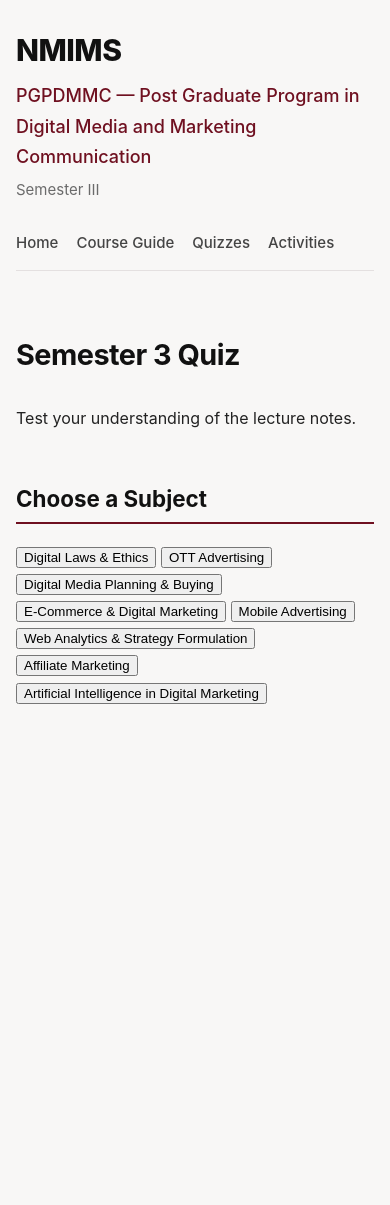
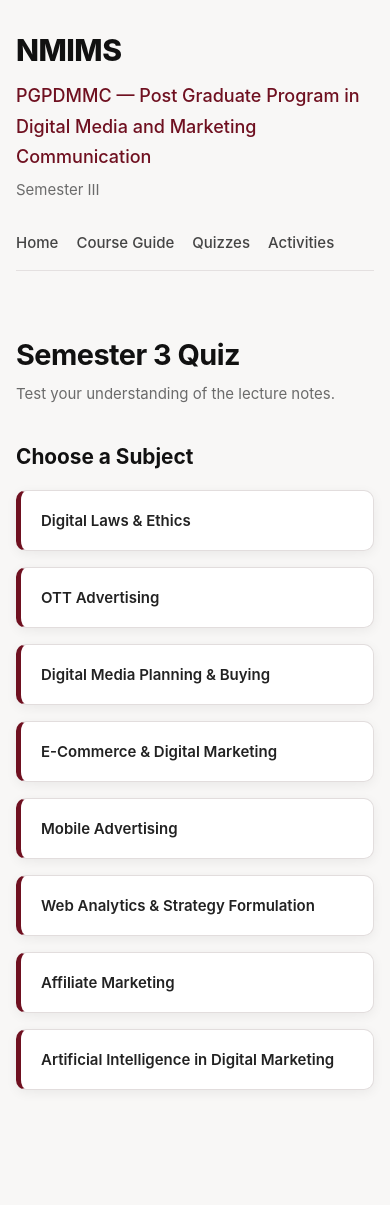
Before and after one commit to raochintanika/NMIMS-DMMC-SEM-3-Notes, a Jekyll site: the page quiz.html, which Jekyll copies as it is, in a window 390 px wide. Built offline with Jekyll 4.4.1, drawn with Linux system fonts in a browser that asks for light colours; before the commit the page ends 900 px from its top, so only the background shows below that.

Commit message:
commit style

```diff
--- a/assets/style.css
+++ b/assets/style.css
@@ -520,3 +520,297 @@
       grid-template-columns: 1fr;
     }
   }
+
+  /* =========================================
+     Quiz Page (quiz.html)
+     ========================================= */
+
+  /* ---------- Quiz Header ---------- */
+
+  .quiz-header {
+    margin-bottom: 36px;
+  }
+
+  .quiz-header h1 {
+    margin: 0 0 8px;
+  }
+
+  .quiz-header p {
+    color: var(--muted);
+    font-size: 15px;
+    margin: 0;
+  }
+
+  /* ---------- Subject Selection ---------- */
+
+  #subjectSelection h2 {
+    font-size: 1.3rem;
+    margin-top: 0;
+    margin-bottom: 20px;
+    padding-bottom: 0;
+    border-bottom: none;
+    color: var(--black);
+  }
+
+  .quiz-subjects {
+    display: grid;
+    grid-template-columns: repeat(3, 1fr);
+    gap: 16px;
+  }
+
+  .quiz-subjects button {
+    display: block;
+    width: 100%;
+    box-sizing: border-box;
+    background: #ffffff;
+    border: 1px solid #e2dddd;
+    border-left: 5px solid var(--maroon);
+    border-radius: 10px;
+    padding: 20px;
+    font-family: inherit;
+    font-size: 15px;
+    font-weight: 600;
+    text-align: left;
+    color: var(--text);
+    cursor: pointer;
+    box-shadow: 0 3px 12px rgba(0, 0, 0, 0.06);
+    transition: transform 0.2s ease, box-shadow 0.2s ease;
+  }
+
+  .quiz-subjects button:hover {
+    transform: translateY(-4px);
+    box-shadow: 0 10px 24px rgba(0, 0, 0, 0.12);
+  }
+
+  /* ---------- Quiz Area ---------- */
+
+  #quizArea {
+    max-width: 700px;
+    margin: 0 auto;
+  }
+
+  .quiz-top {
+    display: flex;
+    align-items: center;
+    justify-content: space-between;
+    gap: 12px;
+    margin-bottom: 26px;
+  }
+
+  .quiz-back {
+    background: transparent;
+    border: 1px solid var(--maroon);
+    color: var(--maroon);
+    font-family: inherit;
+    font-size: 13px;
+    font-weight: 600;
+    padding: 9px 16px;
+    border-radius: 6px;
+    cursor: pointer;
+    transition: background 0.2s ease, color 0.2s ease;
+    white-space: nowrap;
+  }
+
+  .quiz-back:hover {
+    background: var(--maroon);
+    color: #ffffff;
+  }
+
+  #progress {
+    margin: 0;
+    font-size: 13px;
+    font-weight: 600;
+    color: var(--muted);
+  }
+
+  .quiz-question {
+    background: var(--surface);
+    border: 1px solid var(--border);
+    border-radius: 10px;
+    padding: 32px;
+    box-shadow: 0 3px 12px rgba(0, 0, 0, 0.06);
+  }
+
+  #questionText {
+    margin: 0 0 24px;
+    padding: 0;
+    border: none;
+    font-size: 1.25rem;
+    line-height: 1.5;
+    color: var(--black);
+  }
+
+  #options {
+    display: flex;
+    flex-direction: column;
+    gap: 12px;
+  }
+
+  .quiz-option {
+    display: block;
+    width: 100%;
+    box-sizing: border-box;
+    text-align: left;
+    background: #ffffff;
+    border: 1px solid var(--border);
+    border-radius: 8px;
+    padding: 14px 18px;
+    font-family: inherit;
+    font-size: 15px;
+    color: var(--text);
+    cursor: pointer;
+    transition: border-color 0.2s ease, background 0.2s ease;
+  }
+
+  .quiz-option:hover:not(:disabled) {
+    border-color: var(--maroon);
+    background: var(--maroon-light);
+  }
+
+  .quiz-option:disabled {
+    cursor: default;
+  }
+
+  .quiz-option.correct {
+    background: #eaf7ee;
+    border-color: #2f9e52;
+    color: #1e6b38;
+    font-weight: 600;
+  }
+
+  .quiz-option.incorrect {
+    background: #fbeaea;
+    border-color: #c0392b;
+    color: #a5301f;
+    font-weight: 600;
+  }
+
+  .quiz-explanation {
+    margin: 18px 0 0;
+    padding: 14px 18px;
+    background: var(--maroon-light);
+    border-left: 4px solid var(--maroon);
+    border-radius: 6px;
+    font-size: 14px;
+    line-height: 1.6;
+    color: var(--text);
+  }
+
+  .quiz-explanation strong {
+    color: var(--maroon-dark);
+  }
+
+  #nextButton {
+    display: block;
+    margin: 24px auto 0;
+    background: var(--maroon);
+    color: #ffffff;
+    border: none;
+    font-family: inherit;
+    font-size: 14px;
+    font-weight: 700;
+    padding: 12px 28px;
+    border-radius: 8px;
+    cursor: pointer;
+    transition: background 0.2s ease;
+  }
+
+  #nextButton:hover {
+    background: var(--maroon-dark);
+  }
+
+  /* ---------- Quiz Result ---------- */
+
+  #quizResult {
+    max-width: 600px;
+    margin: 60px auto 0;
+    padding: 40px 30px;
+    text-align: center;
+    background: var(--surface);
+    border: 1px solid var(--border);
+    border-radius: 10px;
+    box-shadow: 0 3px 12px rgba(0, 0, 0, 0.06);
+  }
+
+  #quizResult h2 {
+    margin: 0 0 12px;
+    padding: 0;
+    border: none;
+    font-size: 1.6rem;
+  }
+
+  #scoreText {
+    margin: 0 0 24px;
+    color: var(--muted);
+    font-size: 16px;
+  }
+
+  #quizResult button {
+    font-family: inherit;
+    font-size: 14px;
+    font-weight: 700;
+    padding: 12px 24px;
+    border-radius: 8px;
+    cursor: pointer;
+    margin: 0 6px;
+    transition: background 0.2s ease, color 0.2s ease;
+  }
+
+  #quizResult button:first-of-type {
+    background: var(--maroon);
+    color: #ffffff;
+    border: none;
+  }
+
+  #quizResult button:first-of-type:hover {
+    background: var(--maroon-dark);
+  }
+
+  #quizResult button:last-of-type {
+    background: transparent;
+    border: 1px solid var(--maroon);
+    color: var(--maroon);
+  }
+
+  #quizResult button:last-of-type:hover {
+    background: var(--maroon);
+    color: #ffffff;
+  }
+
+  /* ---------- Quiz Mobile ---------- */
+
+  @media (max-width: 800px) {
+    .quiz-subjects {
+      grid-template-columns: repeat(2, 1fr);
+    }
+  }
+
+  @media (max-width: 550px) {
+    .quiz-subjects {
+      grid-template-columns: 1fr;
+    }
+
+    .quiz-top {
+      flex-direction: column;
+      align-items: flex-start;
+      gap: 10px;
+    }
+
+    .quiz-question {
+      padding: 22px;
+    }
+
+    #questionText {
+      font-size: 1.1rem;
+    }
+
+    #quizResult {
+      padding: 30px 20px;
+    }
+
+    #quizResult button {
+      display: block;
+      width: 100%;
+      margin: 8px 0;
+    }
+  }
```
